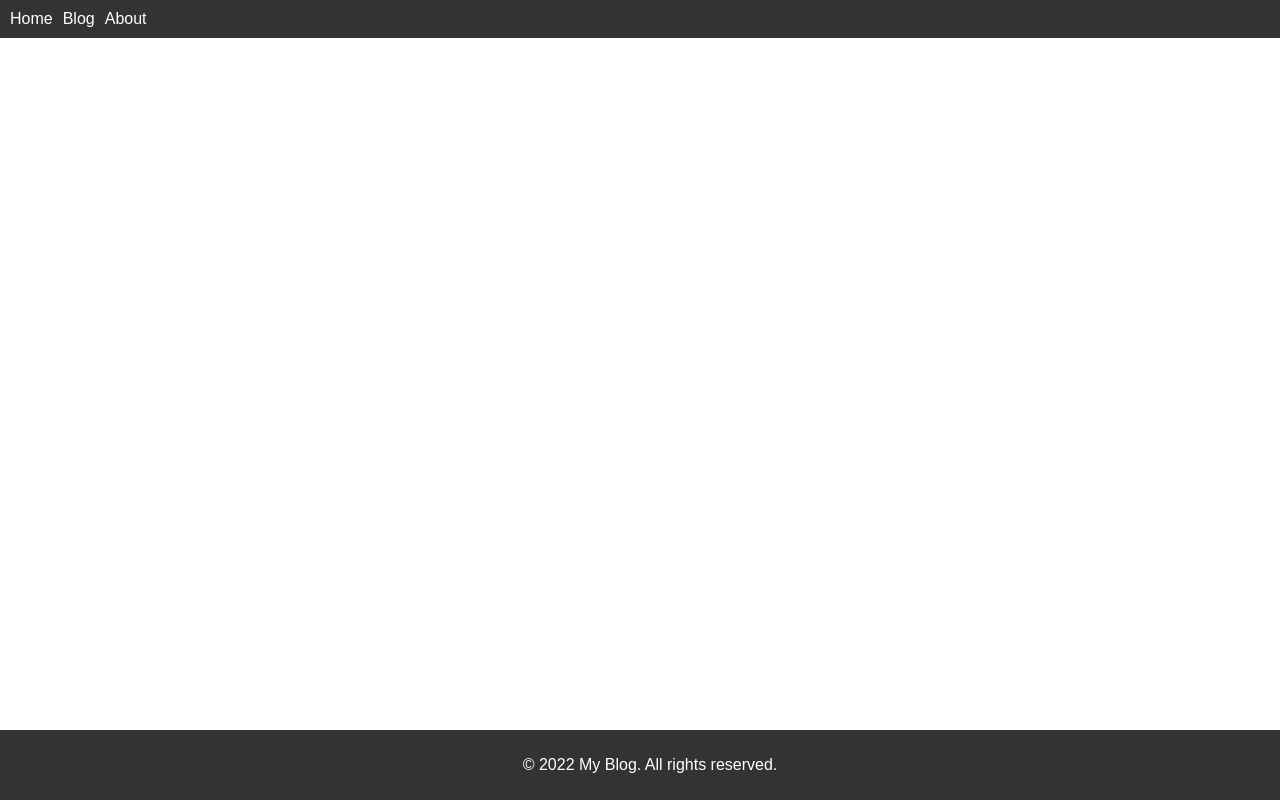
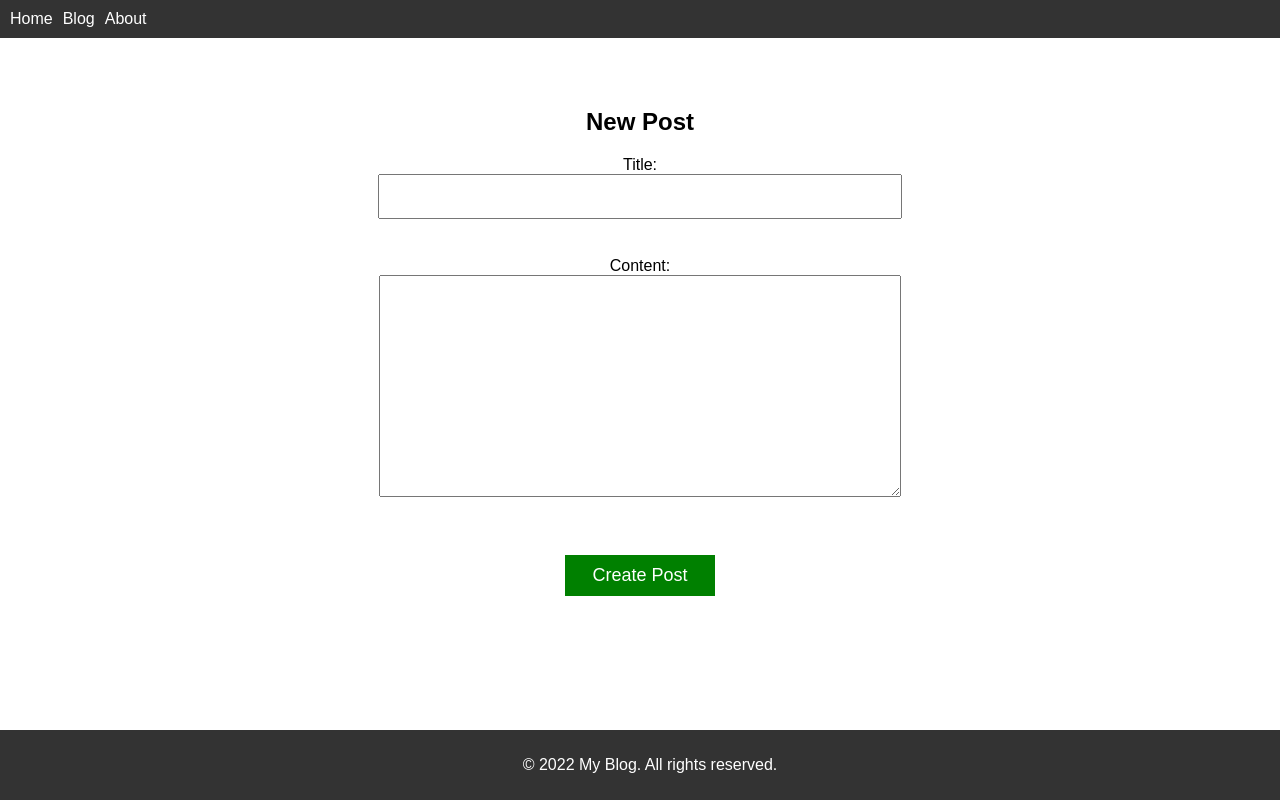
Before and after one commit to bd6981/TheDyslexicDev, a React (Create React App) app: page /newpost in a window 1280 px wide. Built offline with nearby package versions, Linux system fonts and the light colour scheme.

Commit message:
push for deploy

```diff
--- a/package.json
+++ b/package.json
@@ -7,6 +7,7 @@
     "@testing-library/react": "^13.4.0",
     "@testing-library/user-event": "^13.5.0",
     "react": "^18.2.0",
+    "react-bootstrap": "^2.7.2",
     "react-dom": "^18.2.0",
     "react-router-dom": "^6.8.2",
     "react-scripts": "5.0.1",
--- a/src/App.js
+++ b/src/App.js
@@ -2,9 +2,10 @@ import React from "react";
 import { BrowserRouter as Router, Routes, Route } from "react-router-dom";
 import Home from "./Components/Home";
 import Blog from "./Components/Blog";
-import Post from "./Components/Post";
+import BlogPost from "./Components/BlogPost";
 import Header from "./Components/Header";
 import Footer from "./Components/Footer";
+import NewPost from "./Components/NewPost";
 import "./App.css";
 function App() {
   return (
@@ -14,7 +15,11 @@ function App() {
         <Routes>
           <Route path="/" element={<Home />} />
           <Route path="/blog" element={<Blog />} />
-          <Route path="/blog/:id" element={<Post />} />
+          <Route
+            path="/newpost"
+            element={<NewPost />}
+          />
+
         </Routes>
         <Footer />
       </Router>
--- a/src/Components/Blog.js
+++ b/src/Components/Blog.js
@@ -8,7 +8,7 @@ function Blog() {
 
   useEffect(() => {
     // Fetch your blog posts data from your API or data file
-    fetch("https://my-blog-api.com/posts")
+    fetch("/api/posts")
       .then((response) => response.json())
       .then((data) => setPosts(data))
       .catch((error) => console.log(error));
--- a/src/Components/NewPost.js
+++ b/src/Components/NewPost.js
@@ -1,10 +1,11 @@
 import React, { useState } from "react";
-import { useHistory } from "react-router-dom";
+import { useNavigate } from "react-router-dom";
 import './NewPost.css'
+
 function NewPost() {
   const [title, setTitle] = useState("");
   const [content, setContent] = useState("");
-  const history = useHistory();
+  const navigate = useNavigate();
 
   function handleTitleChange(event) {
     setTitle(event.target.value);
@@ -14,22 +15,42 @@ function NewPost() {
     setContent(event.target.value);
   }
 
-  function handleSubmit(event) {
+ // Define handleSubmit function to handle form submission
+  const handleSubmit = async (event) => {
+    // Prevent default form submission behavior
     event.preventDefault();
-    // Here you could add your logic for submitting the new blog post
-    // to your backend or storage service
-    history.push("/blog");
-  }
+
+    // Send a POST request to the backend API endpoint using fetch
+    const response = await fetch("/api/posts", {
+      method: "POST", // Use POST method
+      headers: {
+        "Content-Type": "application/json", // Set request header to JSON format
+      },
+      body: JSON.stringify({
+        title, // Include title data in request body
+        content, // Include content data in request body
+      }),
+    });
+
+    // Parse response data as JSON and log to console
+    const data = await response.json();
+    console.log(data);
+      navigate("/blog");
+  };
+
+
+
 
   return (
-    <div>
+    <div className="container">
       <h2>New Post</h2>
-      <form onSubmit={handleSubmit}>
+      <form className="form-container" onSubmit={handleSubmit}>
         <label htmlFor="title">Title:</label>
         <input
           id="title"
           type="text"
           value={title}
+          className="form-input"
           onChange={handleTitleChange}
         />
         <br />
@@ -37,9 +58,12 @@ function NewPost() {
         <textarea
           id="content"
           value={content}
+          className="form-textarea "
           onChange={handleContentChange}></textarea>
         <br />
-        <button type="submit">Create Post</button>
+        <button className="form-submit" type="submit">
+          Create Post
+        </button>
       </form>
     </div>
   );
--- a/src/Components/Post.js
+++ /dev/null
@@ -1,29 +0,0 @@
-import React, { useEffect, useState } from "react";
-import { useParams } from "react-router-dom";
-import "../App.css";
-import NewPost from './NewPost'
-function Post() {
-  const { id } = useParams();
-  const [post, setPost] = useState({});
-
-  useEffect(() => {
-    // Fetch your individual blog post data from your API or data file
-    fetch(`https://my-blog-api.com/posts/${id}`)
-      .then((response) => response.json())
-      .then((data) => setPost(data))
-      .catch((error) => console.log(error));
-  }, [id]);
-
-  return (
-    <div>
-      <NewPost/>
-      <h1>{post.title}</h1>
-      <p>
-        By {post.author} on {post.date}
-      </p>
-      <p>{post.content}</p>
-    </div>
-  );
-}
-
-export default Post;
```
Also changed, not shown: 1 other file (tests, documents, lock files or other folders).
